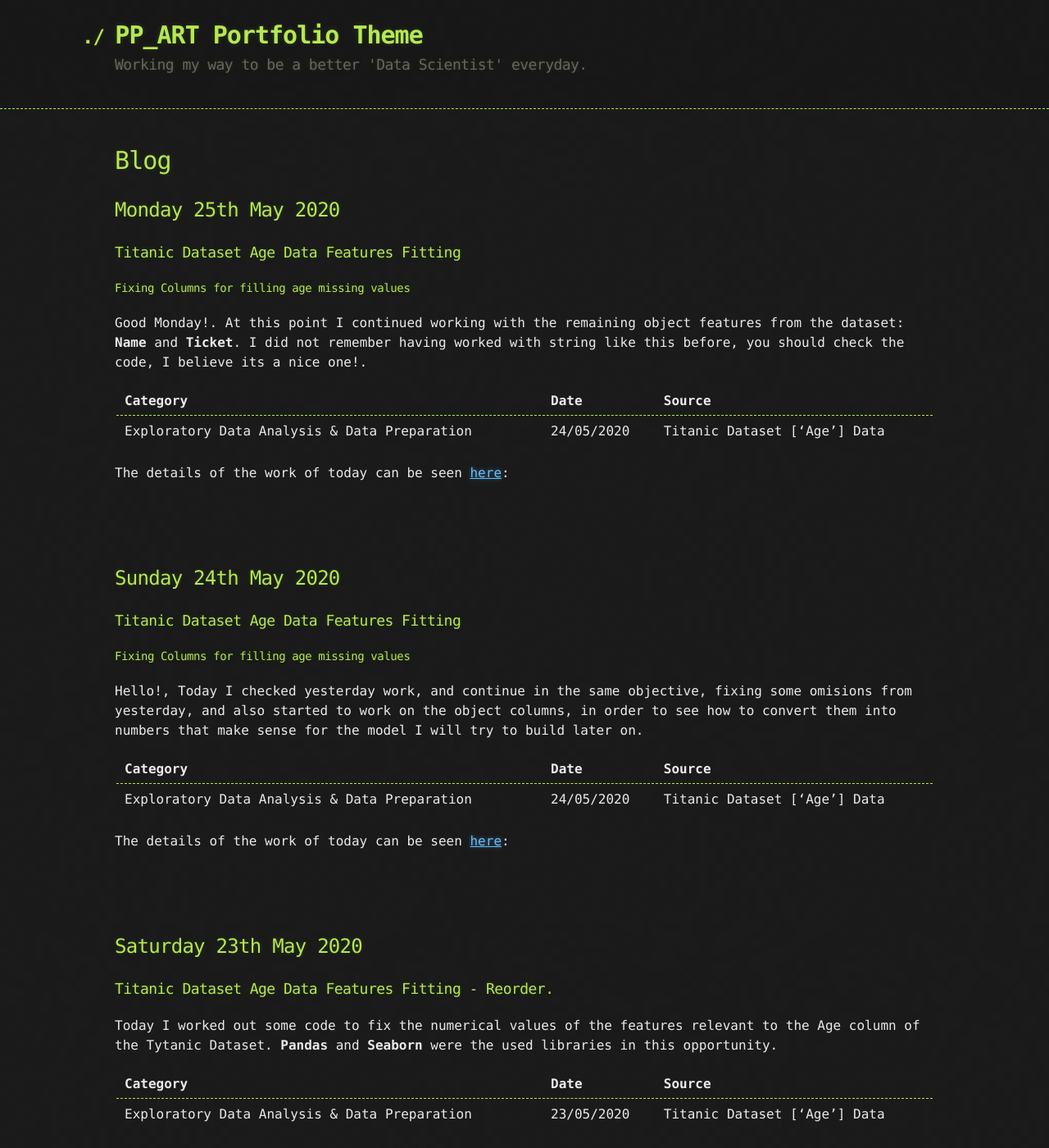
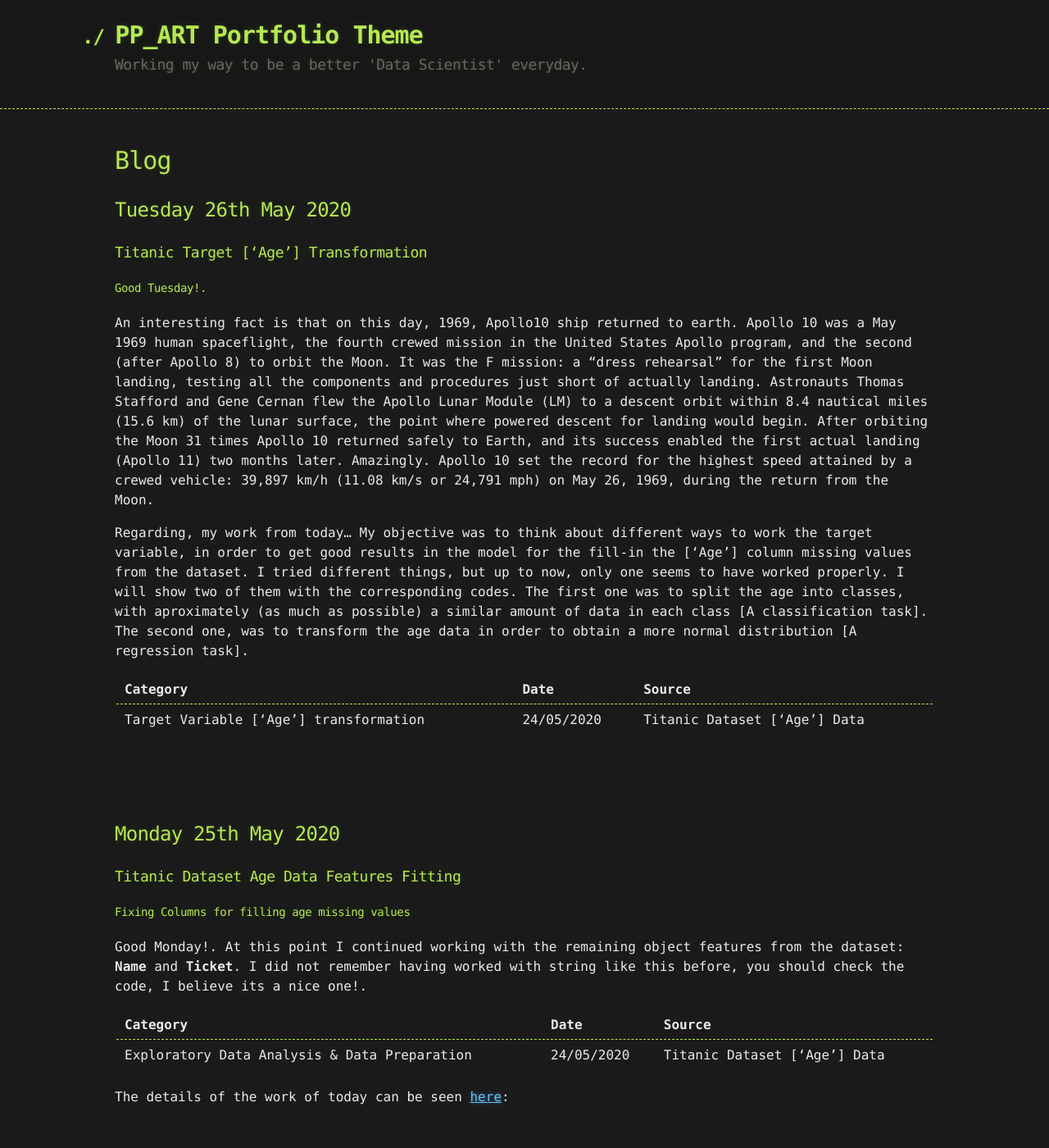
Before and after one commit to PaulB86UK/PP_ART, a Jekyll site: the page built from docs/Blog.md, in a window 1280 px wide and 1400 px high. Shown: the whole window at 82% size. Built offline with Jekyll 4.4.1, drawn with Linux system fonts in a browser that asks for light colours; our own code applies the rules of GitHub Pages for plain Markdown files.

Commit message:
Update Blog.md

```diff
--- a/docs/Blog.md
+++ b/docs/Blog.md
@@ -5,6 +5,23 @@ permalink: /Blog/
 
 # Blog
 
+
+## Tuesday 26th May 2020
+### Titanic Target ['Age'] Transformation
+
+#### Good Tuesday!.
+
+An interesting fact is that on this day, 1969, Apollo10 ship returned to earth. Apollo 10 was a May 1969 human spaceflight, the fourth crewed mission in the United States Apollo program, and the second (after Apollo 8) to orbit the Moon. It was the F mission: a "dress rehearsal" for the first Moon landing, testing all the components and procedures just short of actually landing. Astronauts Thomas Stafford and Gene Cernan flew the Apollo Lunar Module (LM) to a descent orbit within 8.4 nautical miles (15.6 km) of the lunar surface, the point where powered descent for landing would begin. After orbiting the Moon 31 times Apollo 10 returned safely to Earth, and its success enabled the first actual landing (Apollo 11) two months later. Amazingly. Apollo 10 set the record for the highest speed attained by a crewed vehicle: 39,897 km/h (11.08 km/s or 24,791 mph) on May 26, 1969, during the return from the Moon.
+
+Regarding, my work from today... My objective was to think about different ways to work the target variable, in order to get good results in the model for the fill-in the ['Age'] column missing values from the dataset.
+I tried different things, but up to now, only one seems to have worked properly. I will show two of them with the corresponding codes. The first one was to split the age into classes, with aproximately (as much as possible) a similar amount of data in each class [A classification task]. The second one, was to transform the age data in order to obtain a more normal distribution [A regression task].
+
+|                   Category                   |    Date   |            Source            |
+|:---------------------------------------------|:----------|:-----------------------------|
+| Target Variable ['Age']  transformation      |24/05/2020 | Titanic Dataset ['Age'] Data |
+
+#### &nbsp;
+#### &nbsp;
 ## Monday 25th May 2020
 ### Titanic Dataset Age Data Features Fitting
 #### Fixing Columns for filling age missing values
```
